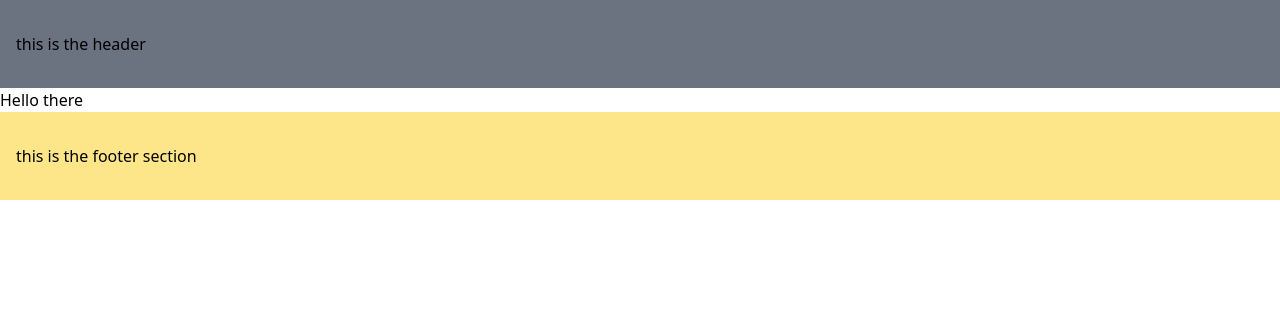
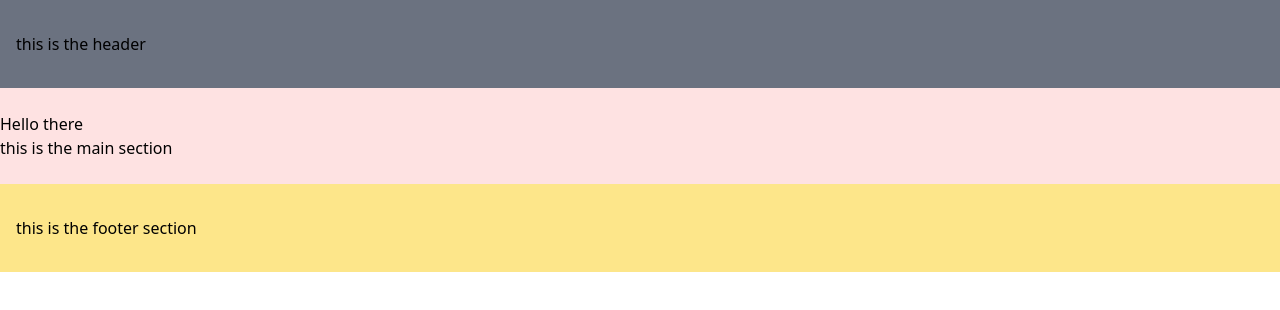
Before and after one commit to flrnd/next-easyweb, a Next.js app: page / in a window 1280 px wide. Shown: the top 310 px of the page. Built offline with nearby package versions, Linux system fonts and the light colour scheme.

Commit message:
Add some placeholder text to main

```diff
--- a/pages/index.tsx
+++ b/pages/index.tsx
@@ -3,9 +3,10 @@ import { NextSeo } from "next-seo";
 export const Index = (): JSX.Element => (
   <>
     <NextSeo title="This is a title" description="this is a description" />
-    <div>
+    <main className="bg-red-100 py-6">
       <h1>Hello there</h1>
-    </div>
+      <p>this is the main section</p>
+    </main>
   </>
 );
 
```
